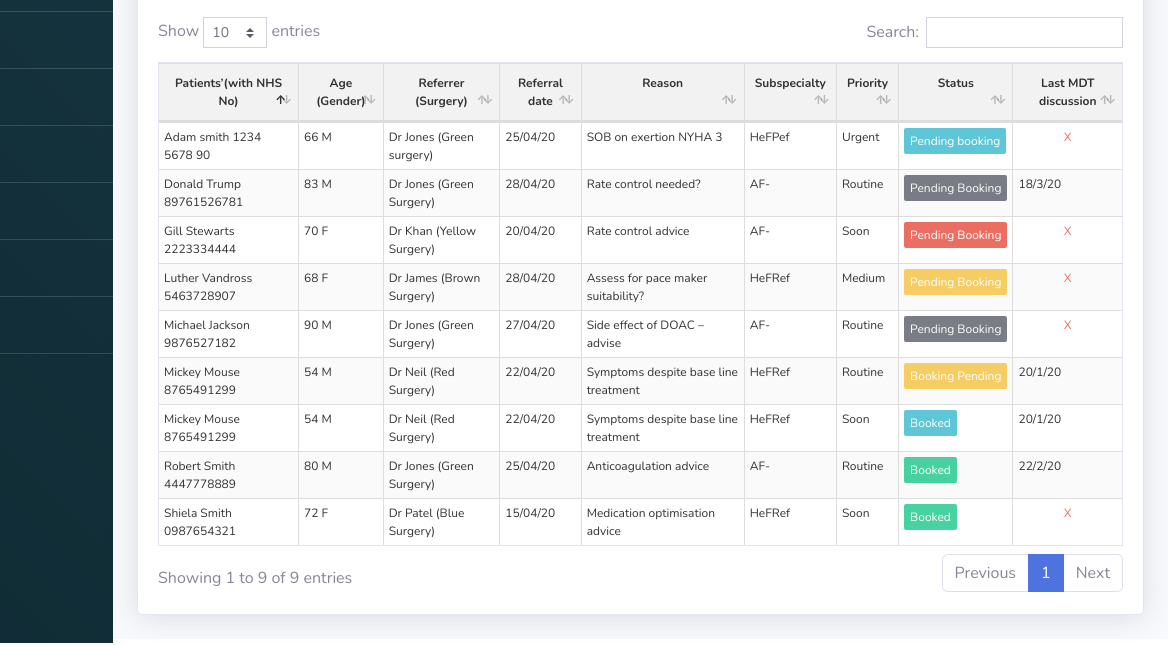
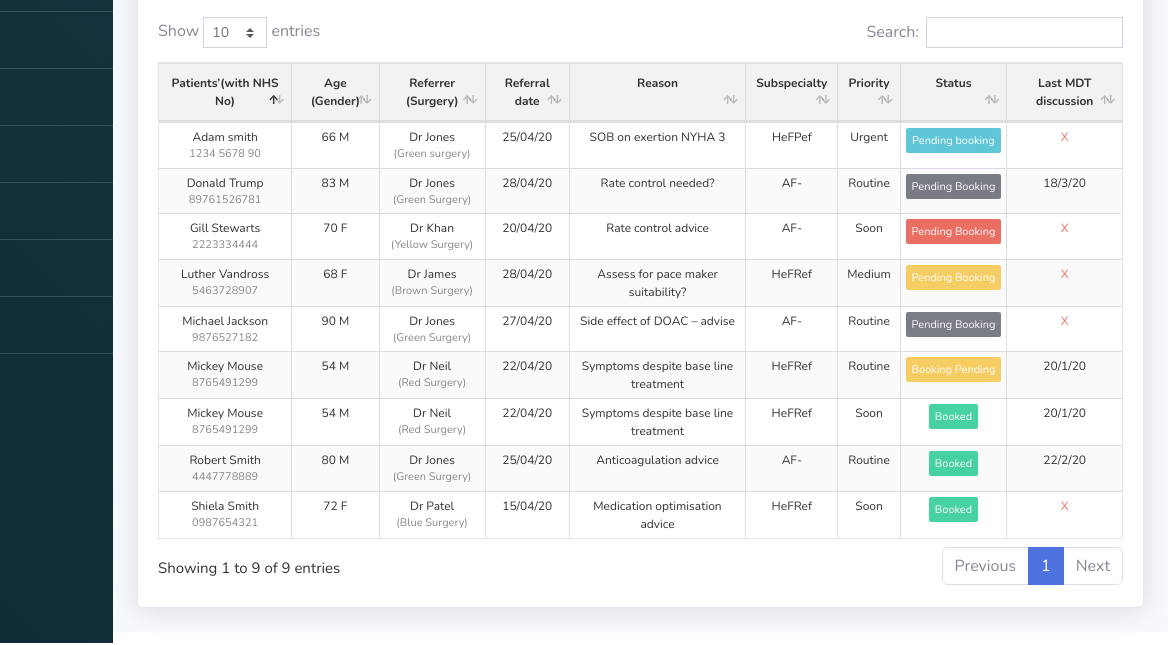
Before and after one commit to mannu1720/vMDT, a website with bundled scripts: page tables.html in a window 1280 px wide. Shown: the part 157-802 px from the top of the page, 112-1280 px from the left. Built offline with nearby package versions, Linux system fonts and the light colour scheme.

Commit message:
divide two part Actions Identified section

```diff
--- a/tables.html
+++ b/tables.html
@@ -87,8 +87,26 @@
 .table tbody tr:nth-child(even){
     background: white;
 }
-.table tbody tr td {
+
+.thmbg {
+    background: #096890;
+    color: white !important;
+}
+.badge-success{
+  color:white !important;
+}
+table tr td span {
+    display: block;
     color: #888;
+    font-size: 11px;
+}
+table{
+  text-align: center;
+}
+#dataTable_info {
+    font-size: 15px;
+    color: #333;
+    text-transform: none;
 }
   </style>
 
@@ -318,25 +336,25 @@
                   </thead>
                   <tbody>
                     <tr class="clickable-row" data-href='new-mdt-case.html'>
-                      <td>Adam smith 1234 5678 90</td>
+                      <td>Adam smith <span>1234 5678 90</span></td>
                       <td>66 M</td>
-                      <td>Dr Jones (Green surgery)</td>
+                      <td>Dr Jones <span>(Green surgery)</span></td>
                       <td>25/04/20</td>
                       <td>SOB on exertion NYHA 3</td>
                       <!-- <td></td> -->
                       <td>HeFPef</td>
                       <td>Urgent</td>
                       <td>
-                        <span class="badge badge-info">Pending booking</span>
+                        <span class="badge badge-info thmbg">Pending booking</span>
                       </td>
                       <!-- <td class="text-center">-</td> -->
                       <td class="cancel">X</td>
                     </tr>
                     <tr>
-                      <td>Shiela Smith 0987654321
+                      <td>Shiela Smith<span> 0987654321</span>
                       </td>
                       <td>72 F</td>
-                      <td>Dr Patel (Blue Surgery)</td>
+                      <td>Dr Patel <span>(Blue Surgery)</span></td>
                       <td>15/04/20</td>
                       <td>Medication optimisation advice</td>
                       <!-- <td></td> -->
@@ -351,26 +369,26 @@
 
                     </tr>
                     <tr>
-                      <td>Gill Stewarts 2223334444
+                      <td>Gill Stewarts <span>2223334444</span>
                       </td>
                       <td>70 F</td>
-                      <td>Dr Khan (Yellow Surgery)</td>
+                      <td>Dr Khan <span>(Yellow Surgery)</span></td>
                       <td>20/04/20</td>
                       <td>Rate control advice</td>
                       <!-- <td></td> -->
                       <td>AF-</td>
                       <td>Soon</td>
                       <td>
-                        <span class="badge badge-danger">Pending Booking</span>
+                        <span class="badge badge-danger thmbg">Pending Booking</span>
                       </td>
                       <!-- <td class="text-center">-</td> -->
                       <td class="cancel">X</td>
                     </tr>
                     <tr>
-                      <td>Robert Smith 4447778889
+                      <td>Robert Smith <span>4447778889</span>
                       </td>
                       <td>80 M</td>
-                      <td>Dr Jones (Green Surgery)</td>
+                      <td>Dr Jones <span>(Green Surgery)</td></span>
                       <td>25/04/20</td>
                       <td>Anticoagulation advice</td>
                       <!-- <td>Green Surgery</td> -->
@@ -383,81 +401,81 @@
                       <td>22/2/20</td>
                     </tr>
                     <tr>
-                      <td>Mickey Mouse 8765491299
+                      <td>Mickey Mouse <span>8765491299</span>
                       </td>
                       <td>54 M</td>
-                      <td>Dr Neil (Red Surgery)</td>
+                      <td>Dr Neil <span>(Red Surgery)</span></td>
                       <td>22/04/20</td>
                       <td>Symptoms despite base line treatment</td>
                       <!-- <td>Red Surgery</td> -->
                       <td>HeFRef</td>
                       <td>Routine</td>
                       <td>
-                        <span class="badge badge-warning">Booking Pending</span>
+                        <span class="badge badge-warning thmbg">Booking Pending</span>
                       </td>
                       <!-- <td> result awaited</td> -->
                       <td>20/1/20</td>
                     </tr>
                     <tr>
-                      <td>Mickey Mouse 8765491299
+                      <td>Mickey Mouse <span>8765491299</span>
                       </td>
                       <td>54 M</td>
-                      <td>Dr Neil (Red Surgery)</td>
+                      <td>Dr Neil <span>(Red Surgery)</span></td>
                       <td>22/04/20</td>
                       <td>Symptoms despite base line treatment</td>
                       <!-- <td>Red Surgery</td> -->
                       <td>HeFRef</td>
                       <td>Soon</td>
                       <td>
-                        <span class="badge badge-info">Booked</span>
+                        <span class="badge badge-success">Booked</span>
                       </td>
                       <!-- <td> result awaited</td> -->
                       <td>20/1/20</td>
                     </tr>
                     <tr>
-                      <td>Luther Vandross 5463728907
+                      <td>Luther Vandross <span>5463728907</span>
                       </td>
                       <td>68 F</td>
-                      <td>Dr James (Brown Surgery)</td>
+                      <td>Dr James <span>(Brown Surgery)</span></td>
                       <td>28/04/20</td>
                       <td>Assess for pace maker suitability?</td>
                       <!-- <td>Brown Surgery</td> -->
                       <td>HeFRef</td>
                       <td>Medium</td>
                       <td>
-                        <span class="badge badge-warning">Pending Booking</span>
+                        <span class="badge badge-warning thmbg">Pending Booking</span>
                       </td>
                       <!-- <td class="text-center">-</td> -->
                       <td class="cancel">X</td>
                     </tr>
                     <tr>
-                      <td>Michael Jackson 9876527182
+                      <td>Michael Jackson <span>9876527182</span>
                       </td>
                       <td>90 M</td>
-                      <td>Dr Jones (Green Surgery)</td>
+                      <td>Dr Jones <span>(Green Surgery)</span></td>
                       <td>27/04/20</td>
                       <td>Side effect of DOAC – advise</td>
                       <!-- <td>Green Surgery</td> -->
                       <td>AF-</td>
                       <td>Routine</td>
                       <td>
-                        <span class="badge badge-dark">Pending Booking</span>
+                        <span class="badge badge-dark thmbg">Pending Booking</span>
                       </td>
                       <!-- <td class="text-center">-</td> -->
                       <td class="cancel">X</td>
                     </tr>
                     <tr>
-                      <td>Donald Trump 89761526781
+                      <td>Donald Trump <span>89761526781</span>
                       </td>
                       <td>83 M</td>
-                      <td>Dr Jones (Green Surgery)</td>
+                      <td>Dr Jones <span>(Green Surgery)</span></td>
                       <td>28/04/20</td>
                       <td>Rate control needed?</td>
                       <!-- <td> Green Surgery</td> -->
                       <td>AF-</td>
                       <td>Routine</td>
                       <td>
-                        <span class="badge badge-dark">Pending Booking</span>
+                        <span class="badge badge-dark thmbg">Pending Booking</span>
                       </td>
                       <!-- <td> To do list</td> -->
                       <td>18/3/20</td>
```
Also changed, not shown: add-episode-meeting-minutes.html (+68 -24 lines).
